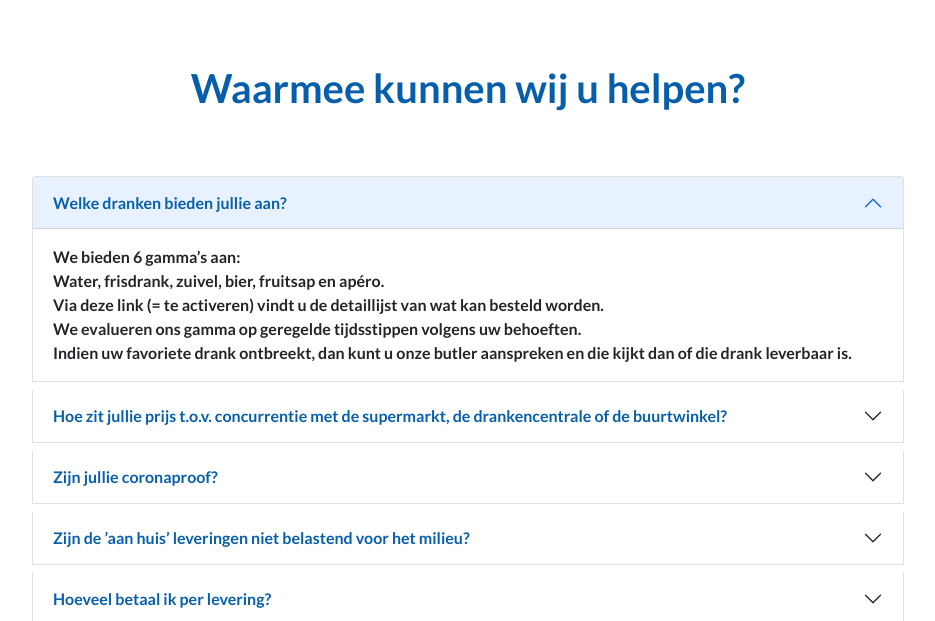
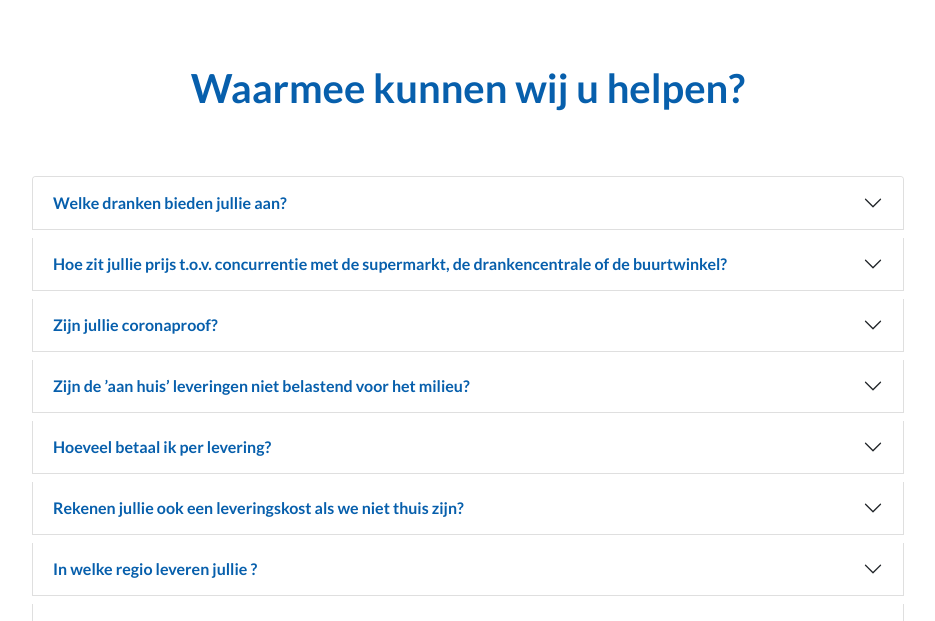
Before and after one commit to lejaeghere-development/WebsiteDeliverYves, a web app: file views/faq.html in a window 1280 px wide. Shown: the part 196-817 px from the top of the page, without its empty margins (172-1107 px from the left). Run offline with its HTML, style and script files only (its server is not run), Linux system fonts and the light colour scheme.

Commit message:
Update faq accordion default

```diff
--- a/views/faq.html
+++ b/views/faq.html
@@ -88,12 +88,12 @@
             <div class="accordion" id="accordionDefault">
                 <div class="accordion-item" id="faq-accordion-item">
                     <h2 class="accordion-header" id="headingDefaultOne">
-                        <button type="button" class="accordion-button" data-bs-toggle="collapse" id="faq-btn"
+                        <button type="button" class="accordion-button collapsed" data-bs-toggle="collapse" id="faq-btn"
                             data-bs-target="#collapseDefaultOne" aria-expanded="true" aria-controls="collapseDefaultOne">
                             Welke dranken bieden jullie aan?
                         </button>
                     </h2>
-                    <div id="collapseDefaultOne" class="accordion-collapse collapse show" aria-labelledby="headingDefaultOne"
+                    <div id="collapseDefaultOne" class="accordion-collapse collapse" aria-labelledby="headingDefaultOne"
                         data-bs-parent="#accordionDefault">
                         <div class="accordion-body" id="faq-accordion-body">
                             We bieden  6 gamma’s aan: <br>
```
